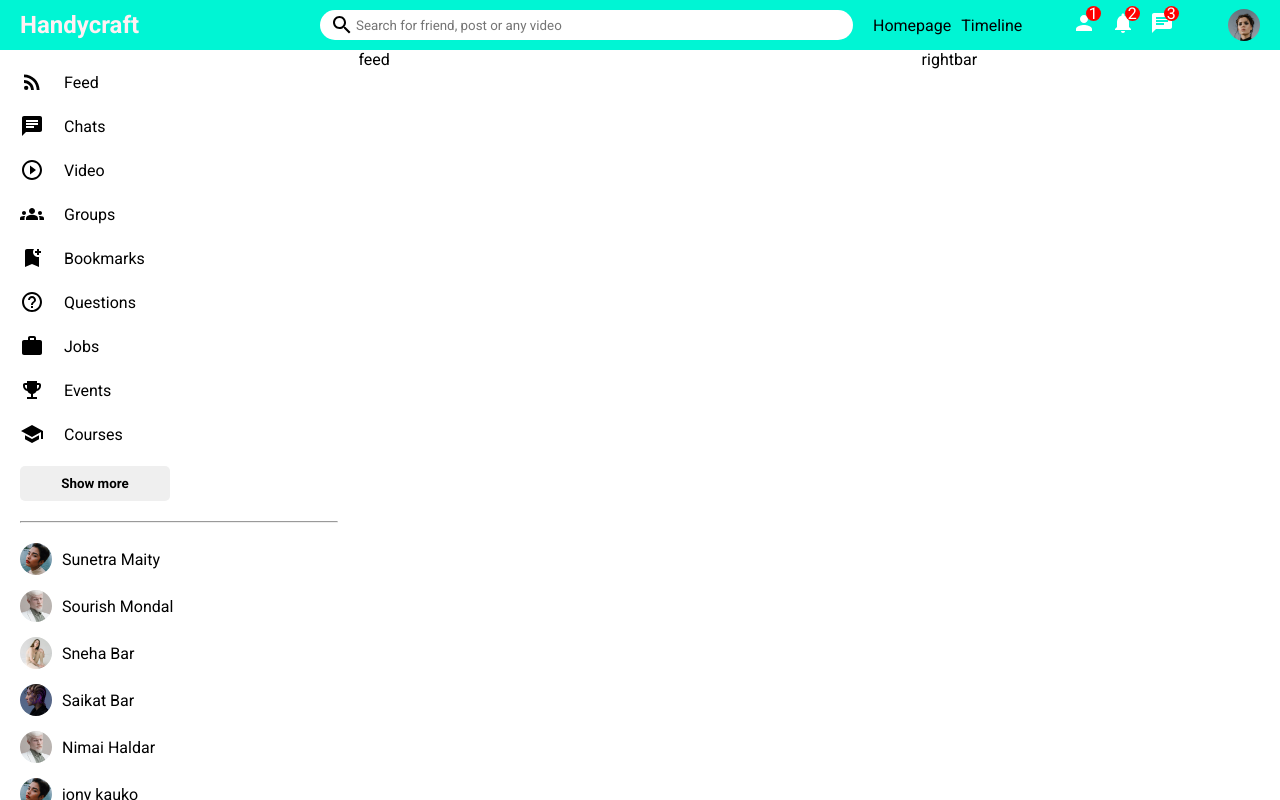
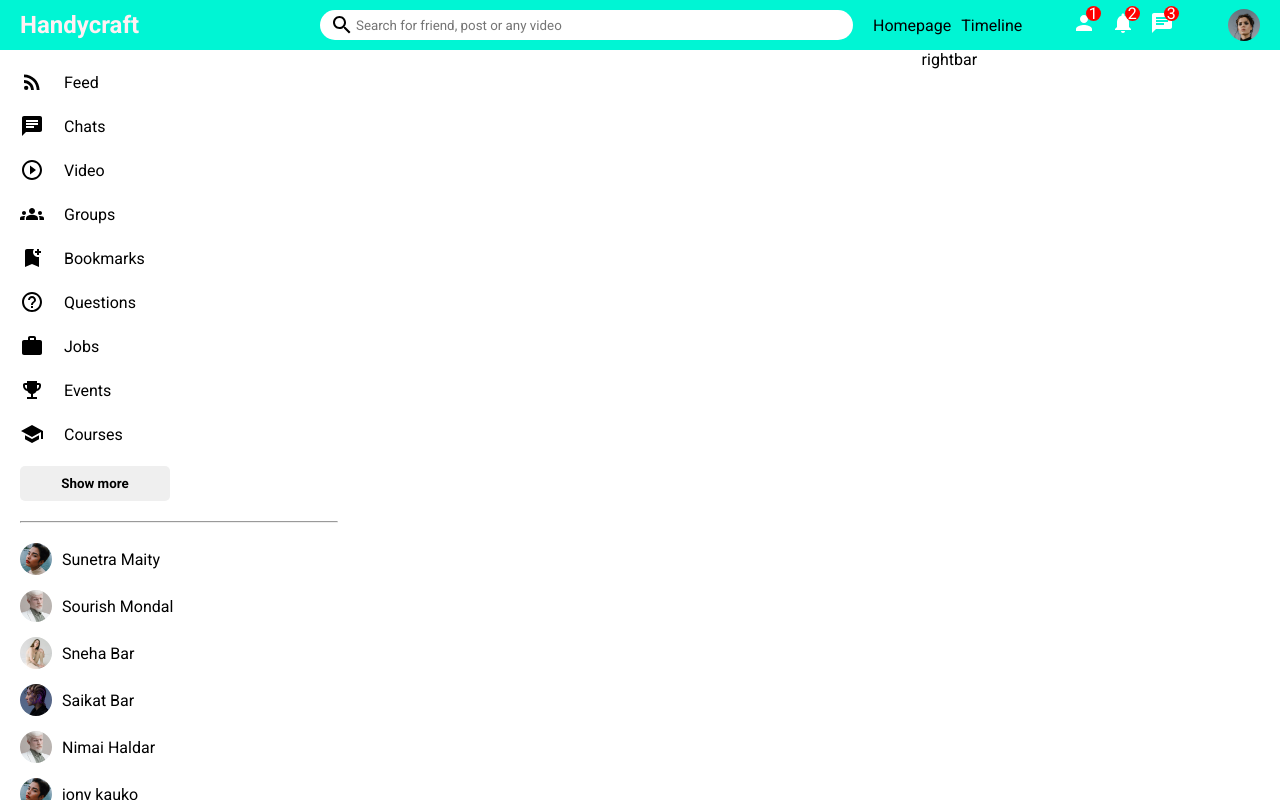
Before and after one commit to SAHEBDHARA/react-social-medial-app, a React (Create React App) app: page / in a window 1280 px wide. Built offline with nearby package versions, Linux system fonts and the light colour scheme.

Commit message:
final commit

```diff
--- a/src/components/feed/feed.jsx
+++ b/src/components/feed/feed.jsx
@@ -1,9 +1,12 @@
+import Share from"../share/share"
 import "./feed.css"
 
 export default function Feed() {
   return (
     <div className="feed">
-        feed
+        <div className="feedWraper">
+
+        </div>
         </div>
   )
 }
```
Also changed, not shown: src/components/share/share.css (added).
